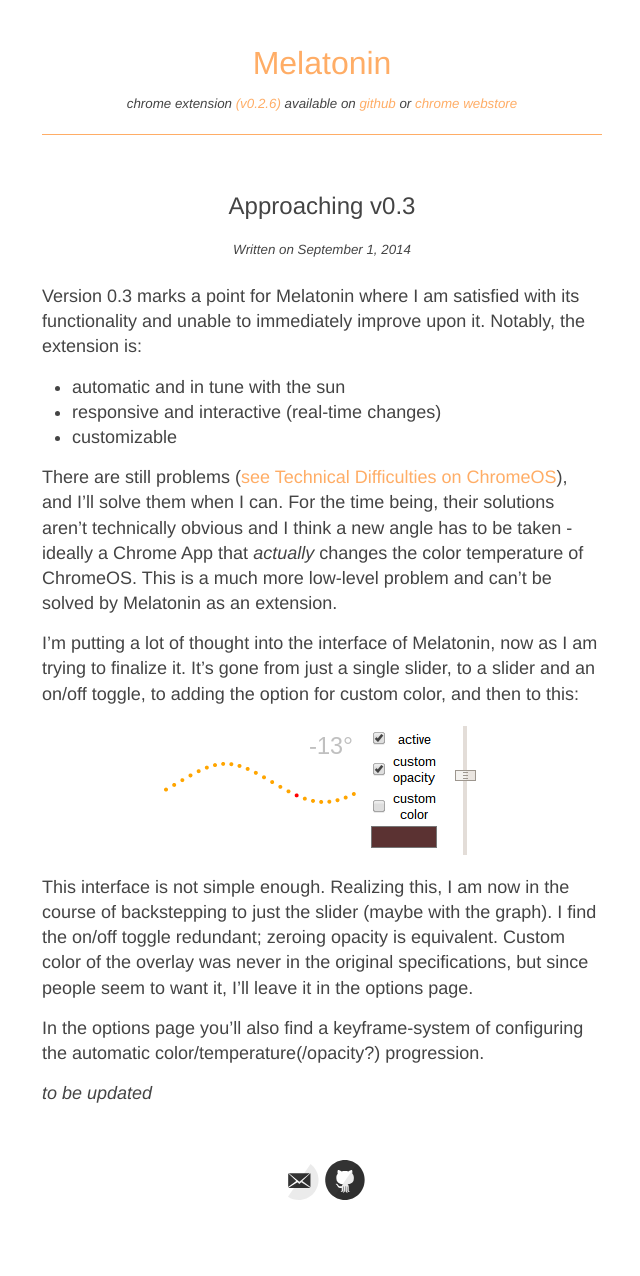
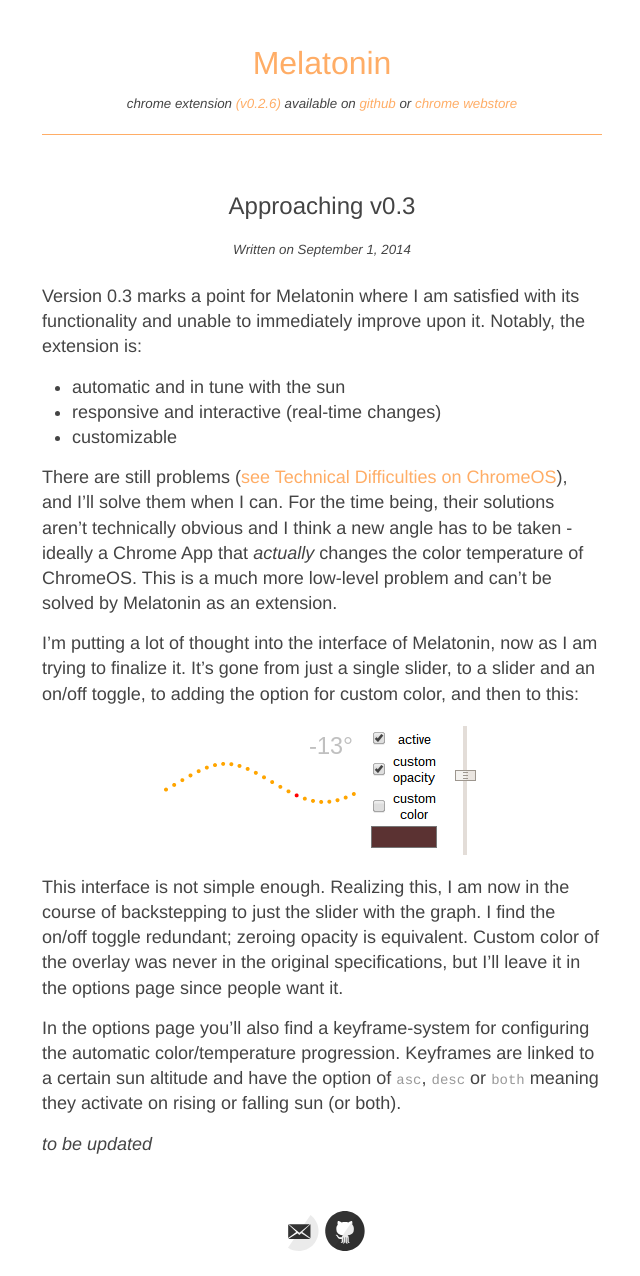
Before and after one commit to jarlg/melatonin, a Jekyll site: the page built from blog/_posts/2014-9-01-Approaching-v0.3.md, in a window 1280 px wide. Shown: the whole page, without its empty margins (318-958 px from the left). Built offline with Jekyll 4.4.1, drawn with Linux system fonts in a browser that asks for light colours; Markdown is read by kramdown in place of the engine named in the settings; before the commit the page ends 1226 px from its top, so only the background shows below that.

Commit message:
Updated 2014-9-01-Approaching-v0.3.md

````diff
--- a/blog/_posts/2014-9-01-Approaching-v0.3.md
+++ b/blog/_posts/2014-9-01-Approaching-v0.3.md
@@ -19,8 +19,8 @@
 
 ![Alpha interface of version 0.3]({{ site.baseurl }}/images/interfacev03-a.png)
 
-This interface is not simple enough. Realizing this, I am now in the course of backstepping to just the slider (maybe with the graph). I find the on/off toggle redundant; zeroing opacity is equivalent. Custom color of the overlay was never in the original specifications, but since people seem to want it, I'll leave it in the options page.
+This interface is not simple enough. Realizing this, I am now in the course of backstepping to just the slider with the graph. I find the on/off toggle redundant; zeroing opacity is equivalent. Custom color of the overlay was never in the original specifications, but I'll leave it in the options page since people want it.
 
-In the options page you'll also find a keyframe-system of configuring the automatic color/temperature(/opacity?) progression.
+In the options page you'll also find a keyframe-system for configuring the automatic color/temperature progression. Keyframes are linked to a certain sun altitude and have the option of ```asc```, ```desc``` or ```both``` meaning they activate on rising or falling sun (or both).
 
 _to be updated_
````
